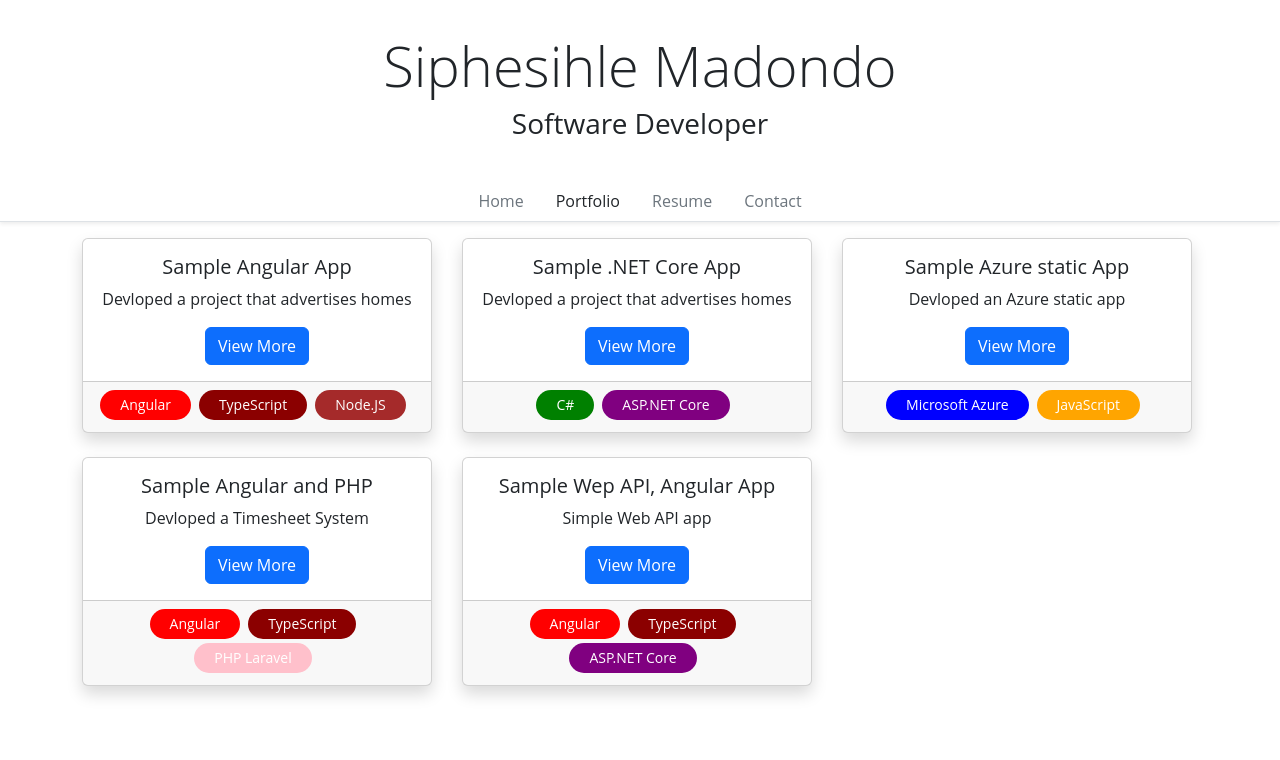
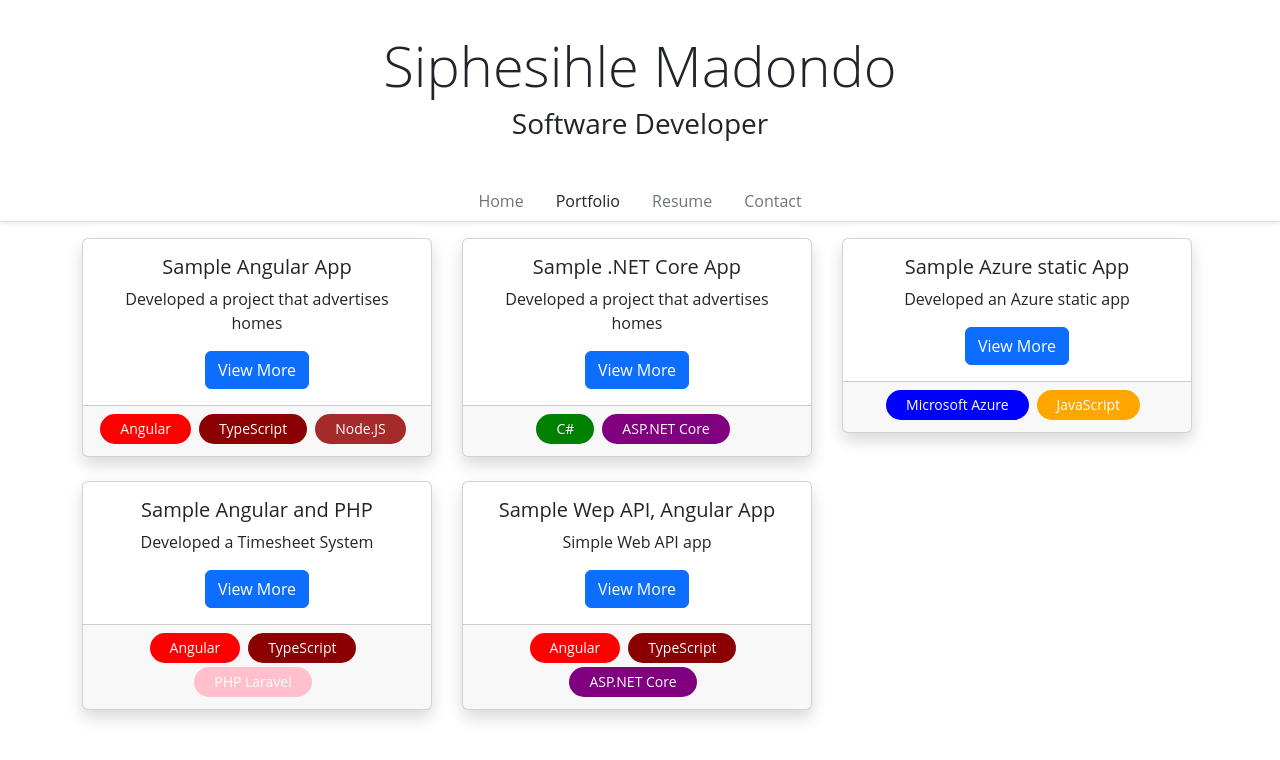
Before and after one commit to SiphesihleMadondo/SihlePortfolio, an Angular app: page /portfolio in a window 1280 px wide. Shown: the top 760 px of the page. Built offline with nearby package versions, Linux system fonts and the light colour scheme.

Commit message:
added some items on Home tab.

```diff
--- a/src/app/_services/projects.service.ts
+++ b/src/app/_services/projects.service.ts
@@ -10,10 +10,10 @@ export class ProjectsService {
 
 
   projects: Project [] = [
-    {id: 0, name: 'Sample Angular App',pictures: ["../../assets/Homes App/Image 1.PNG", "../../assets/Homes App/Image 2.PNG","../../assets/Homes App/Image 3.PNG","../../assets/Homes App/Image 4.PNG","../../assets/Homes App/Image 5.PNG"], summary: 'Devloped a project that advertises homes',description: 'homes app',projectLink: 'https://github.com/',tags: [Tag.ANGULAR, Tag.TYPESCRIPT, Tag.NODEJS]},
-    {id: 1, name: 'Sample .NET Core App',pictures: ["../../assets/Homes App/Image 1.PNG", "../../assets/Homes App/Image 2.PNG","../../assets/Homes App/Image 3.PNG","../../assets/Homes App/Image 4.PNG","../../assets/Homes App/Image 5.PNG"], summary: 'Devloped a project that advertises homes',description: 'homes app',projectLink: 'https://github.com/',tags: [Tag.CSHARP, Tag.ASPNETCORE]},
-    {id: 2, name: 'Sample Azure static App',pictures: [], summary: 'Devloped an Azure static app',description: 'Vanilla-app',projectLink: 'https://github.com/',tags: [Tag.AZURE, Tag.JAVASCRIPT]},
-    {id: 3, name: 'Sample Angular and PHP',pictures: ["../../assets/Timesheet App/Image 1.PNG"], summary: 'Devloped a Timesheet System',description: 'Timesheet App',projectLink: 'https://github.com/',tags: [Tag.ANGULAR, Tag.TYPESCRIPT, Tag.PHP]},
+    {id: 0, name: 'Sample Angular App',pictures: ["../../assets/Homes App/Image 1.PNG", "../../assets/Homes App/Image 2.PNG","../../assets/Homes App/Image 3.PNG","../../assets/Homes App/Image 4.PNG","../../assets/Homes App/Image 5.PNG"], summary: 'Developed a project that advertises homes',description: 'homes app',projectLink: 'https://github.com/',tags: [Tag.ANGULAR, Tag.TYPESCRIPT, Tag.NODEJS]},
+    {id: 1, name: 'Sample .NET Core App',pictures: ["../../assets/Homes App/Image 1.PNG", "../../assets/Homes App/Image 2.PNG","../../assets/Homes App/Image 3.PNG","../../assets/Homes App/Image 4.PNG","../../assets/Homes App/Image 5.PNG"], summary: 'Developed a project that advertises homes',description: 'homes app',projectLink: 'https://github.com/',tags: [Tag.CSHARP, Tag.ASPNETCORE]},
+    {id: 2, name: 'Sample Azure static App',pictures: [], summary: 'Developed an Azure static app',description: 'Vanilla-app',projectLink: 'https://github.com/',tags: [Tag.AZURE, Tag.JAVASCRIPT]},
+    {id: 3, name: 'Sample Angular and PHP',pictures: ["../../assets/Timesheet App/Image 1.PNG"], summary: 'Developed a Timesheet System',description: 'Timesheet App',projectLink: 'https://github.com/',tags: [Tag.ANGULAR, Tag.TYPESCRIPT, Tag.PHP]},
     {id: 4, name: 'Sample Wep API, Angular App',pictures: ["../../assets/Angular App, Web API/Image 1.PNG", "../../assets/Angular App, Web API/Image 2.PNG","../../assets/Angular App, Web API/Image 3.PNG"], summary: 'Simple Web API app',description: 'Simple Web API app',projectLink: 'https://github.com/',tags: [Tag.ANGULAR, Tag.TYPESCRIPT, Tag.ASPNETCORE]},
 
    ]
--- a/src/app/home/home.component.html
+++ b/src/app/home/home.component.html
@@ -21,20 +21,18 @@
                <h2>Featured Project</h2>
                <h4>{{featuredProject.name}}</h4>
            </div>
+
            <carousel>
 
-            @for (picture of featuredProject.pictures; track $index) {
-
-                <div>
-                    <slide><img [src]="picture" alt="slide" style="display: block; width: 100%;"></slide>
+                <div *ngFor="let picture of featuredProject.pictures">
+                    <slide><img src={{picture}} alt="slide" style="display: block; width: 100%;"></slide>
                 </div>
 
-            }
             </carousel>
+
             <p class="mt-2">
                 {{featuredProject.summary}}
             </p>
-            <p>Visit the Portfolio section to learn more!</p>
         </div>
     </div>
 </div>
--- a/tsconfig.json
+++ b/tsconfig.json
@@ -22,7 +22,8 @@
     "lib": [
       "ES2022",
       "dom"
-    ]
+    ],
+
   },
   "angularCompilerOptions": {
     "enableI18nLegacyMessageIdFormat": false,
```
Also changed, not shown: src/app/home/home.component.ts (+5 -2 lines).
